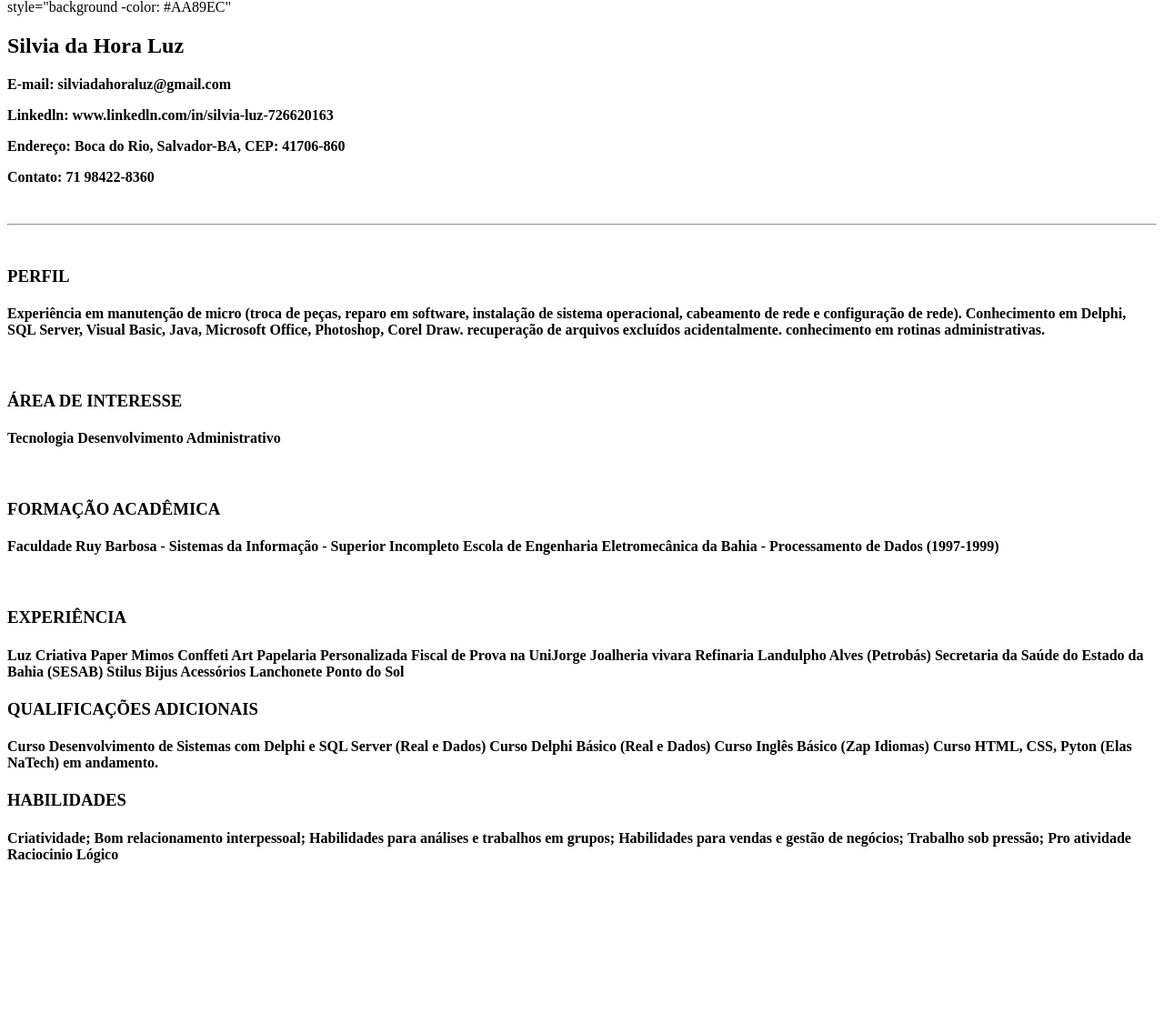
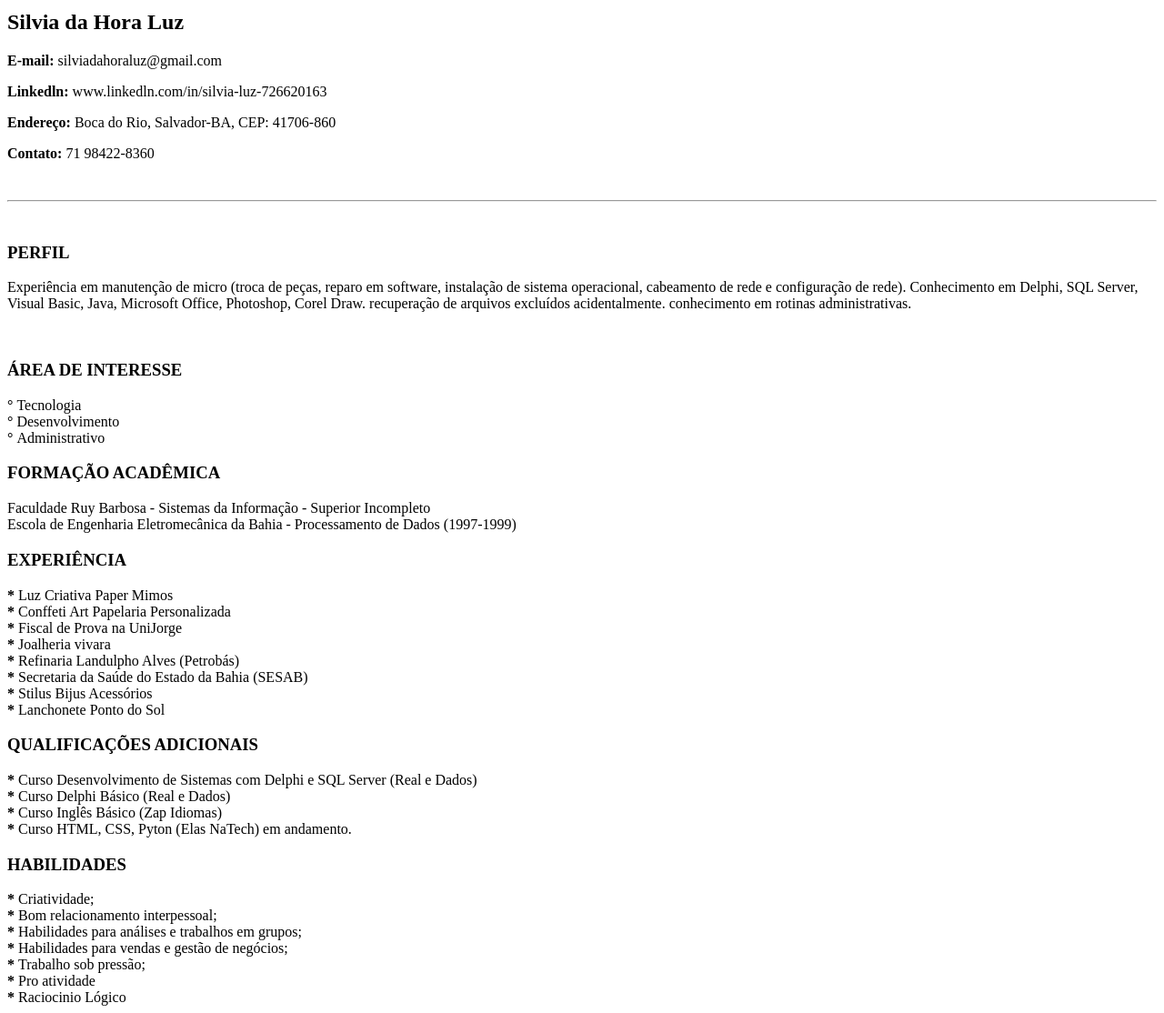
Before and after one commit to silvialuz/curriculo, a plain HTML site: page index.html in a window 1280 px wide. Shown: the part 9-1123 px from the top of the page at 91% size. Before the commit the page ends 979 px from the top, so only its background shows below. Drawn offline with Linux system fonts and the light colour scheme.

Commit message:
Update index.html

```diff
--- a/index.html
+++ b/index.html
@@ -4,59 +4,52 @@
     <!-- Aqui é onde configuraremos o metadados-->
    <title> Curriculo Silvia da Hora Luz HTML </title>
 </head>
-<body> style="background -color: #AA89EC"
+<body>
      <!-- Aqui é o corpo da página-->
      <h2> Silvia da Hora Luz </h2>
-     <P><b>E-mail: silviadahoraluz@gmail.com</b></P>
-     <p><b>Linkedln: www.linkedln.com/in/silvia-luz-726620163</b></p>
-     <p><B>Endereço: Boca do Rio, Salvador-BA, CEP: 41706-860</B></p>
-     <p><b>Contato: 71 98422-8360</b></p>
+     <P><b>E-mail:</b> silviadahoraluz@gmail.com</b></P>
+     <p><b>Linkedln:</b> www.linkedln.com/in/silvia-luz-726620163</b></p>
+     <p><B>Endereço:</B> Boca do Rio, Salvador-BA, CEP: 41706-860</B></p>
+     <p><b>Contato:</b> 71 98422-8360</b></p>
      <br>
      <hr>
      <br>
      <h3>PERFIL </h3>
-     <h4>Experiência em manutenção de micro (troca de peças, reparo em software, instalação de sistema operacional, cabeamento de rede e configuração de rede).
+     <p>Experiência em manutenção de micro (troca de peças, reparo em software, instalação de sistema operacional, cabeamento de rede e configuração de rede).
               Conhecimento em Delphi, SQL Server, Visual Basic, Java, Microsoft Office, Photoshop, Corel Draw.
               recuperação de arquivos excluídos acidentalmente. conhecimento em rotinas administrativas.
-
-            </h4>
+    </p>
      <br>
     <h3> ÁREA DE INTERESSE </h3>
-    <h4>      Tecnologia
-              Desenvolvimento
-              Administrativo
-    </H4>
+    <b> ° </b>Tecnologia <br>
+    <b> ° </b> Desenvolvimento<br>
+    <b> ° </b>Administrativo
     <br>
     <h3> FORMAÇÃO ACADÊMICA</h3>
-    <H4> Faculdade Ruy Barbosa - Sistemas da Informação - Superior Incompleto
+         Faculdade Ruy Barbosa - Sistemas da Informação - Superior Incompleto<br>
          Escola de Engenharia Eletromecânica da Bahia - Processamento de Dados (1997-1999)
-    </h4>
     <br>
     <h3> EXPERIÊNCIA</h3>
-    <h4> Luz Criativa Paper Mimos
-         Conffeti Art Papelaria Personalizada
-         Fiscal de Prova na UniJorge
-         Joalheria vivara
-         Refinaria Landulpho Alves (Petrobás)
-         Secretaria da Saúde do Estado da Bahia (SESAB)
-         Stilus Bijus Acessórios
-         Lanchonete Ponto do Sol
-    </h4>
-    <h3> QUALIFICAÇÕES ADICIONAIS </h3>
-    <H4> Curso Desenvolvimento de Sistemas com Delphi e SQL Server (Real e Dados)
-         Curso Delphi Básico (Real e Dados)
-         Curso Inglês Básico (Zap Idiomas)
-         Curso HTML, CSS, Pyton (Elas NaTech) em andamento.
-    </H4>
+    <b> * </b>Luz Criativa Paper Mimos <br>
+    <b> * </b>Conffeti Art Papelaria Personalizada<br>
+    <b> * </b>Fiscal de Prova na UniJorge<br>
+    <b> * </b>Joalheria vivara<br>
+    <b> * </b>Refinaria Landulpho Alves (Petrobás)<br>
+    <b> * </b>Secretaria da Saúde do Estado da Bahia (SESAB)<br>
+    <b> * </b>Stilus Bijus Acessórios<br>
+    <b> * </b>Lanchonete Ponto do Sol<br>
+     <h3> QUALIFICAÇÕES ADICIONAIS </h3>
+        <b> * </b>Curso Desenvolvimento de Sistemas com Delphi e SQL Server (Real e Dados)<br>
+        <b> * </b> Curso Delphi Básico (Real e Dados)<br>
+        <b> * </b>Curso Inglês Básico (Zap Idiomas)<br>
+        <b> * </b>Curso HTML, CSS, Pyton (Elas NaTech) em andamento.
     <h3> HABILIDADES</h3>
-    <h4> Criatividade;
-         Bom relacionamento interpessoal;
-         Habilidades para análises e trabalhos em grupos;
-         Habilidades para vendas e gestão de negócios;
-         Trabalho sob pressão;
-         Pro atividade
-         Raciocinio Lógico
-    </h4>
-
+       <b>  * </b> Criatividade;<br>
+       <b>  * </b> Bom relacionamento interpessoal;<br>
+       <b>  * </b> Habilidades para análises e trabalhos em grupos;<br>
+       <b>  * </b> Habilidades para vendas e gestão de negócios;<br>
+       <b>  * </b> Trabalho sob pressão;<br>
+       <b>  * </b>  Pro atividade<br>
+       <b>  * </b>  Raciocinio Lógico
 </body>
 </html>
```
